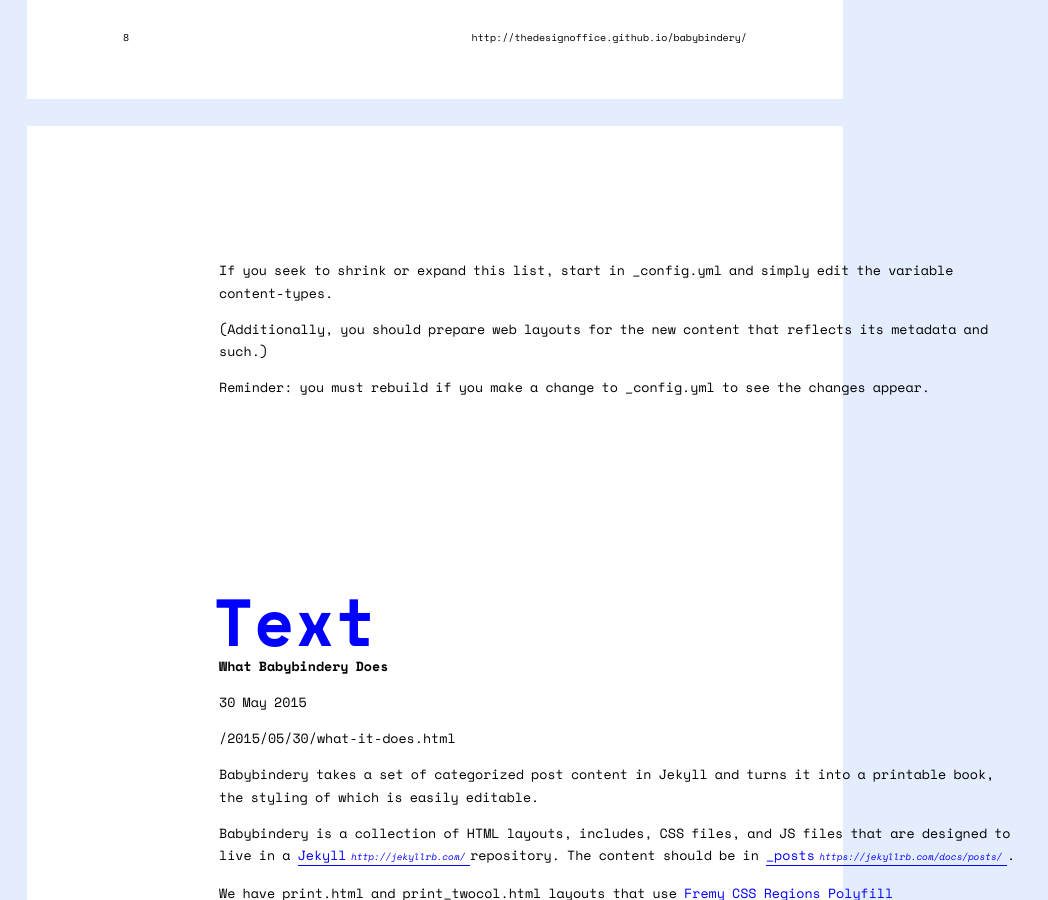
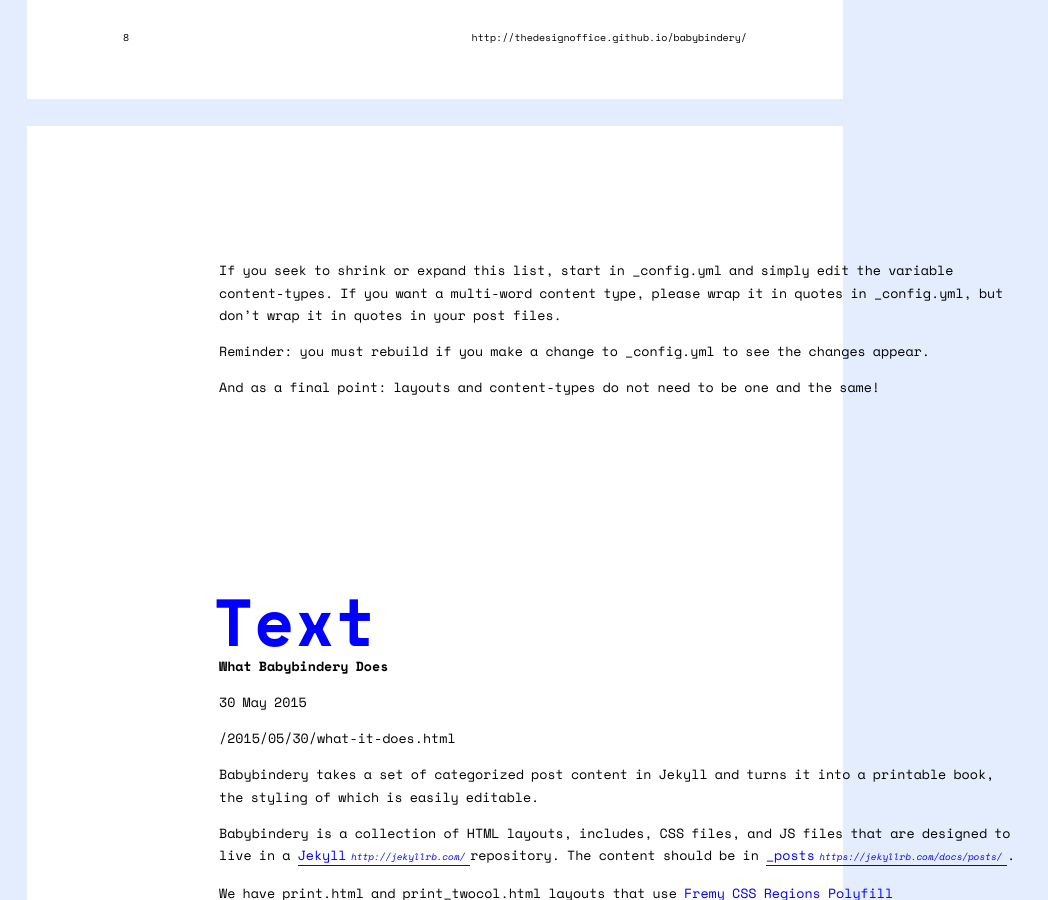
Before and after one commit to thedesignoffice/babybindery, a Jekyll site: the page built from book.html, in a window 1280 px wide and 900 px high, scrolled down 8839 px. Shown: the whole window, without its empty margins (0-1048 px from the left). Built offline with Jekyll 4.4.1, drawn with Linux system fonts in a browser that asks for light colours.

Commit message:
multi-word content types.

```diff
--- a/_config.yml
+++ b/_config.yml
@@ -20,4 +20,4 @@
 page_width: "8.5in"
 page_height: "11in"
 num_pages: 100
-content_types: [conversation, image, text, other]
+content_types: ["conversation", image, text, other] # note that if you have a multi-word content type to wrap it in quotes. This is not necessary in your post files, however.
--- a/_posts/2015-05-26-editing-categories.md
+++ b/_posts/2015-05-26-editing-categories.md
@@ -9,8 +9,8 @@
 
 We anticipated three content types: “Conversations” (a generalized interview), “Images” (appropriate for show catalogues or portfolios), and “Text” (catchall text-based content). There’s also “Other” on by default.
 
-If you seek to shrink or expand this list, start in _config.yml and simply edit the variable `content-types`.
-
-(Additionally, you should prepare web layouts for the new content that reflects its metadata and such.)
+If you seek to shrink or expand this list, start in `_config.yml` and simply edit the variable `content-types`. If you want a multi-word content type, please wrap it in quotes in `_config.yml`, but don’t wrap it in quotes in your post files.
 
 Reminder: you must rebuild if you make a change to _config.yml to see the changes appear.
+
+And as a final point: layouts and content-types do not need to be one and the same!
```
